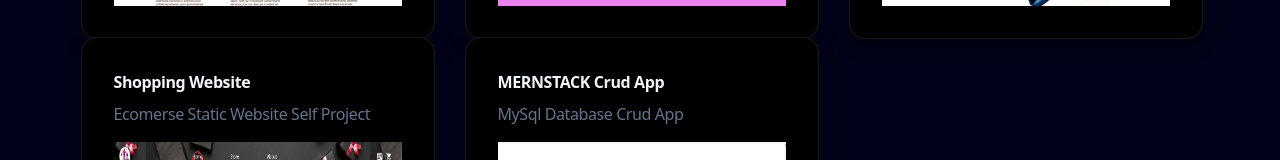
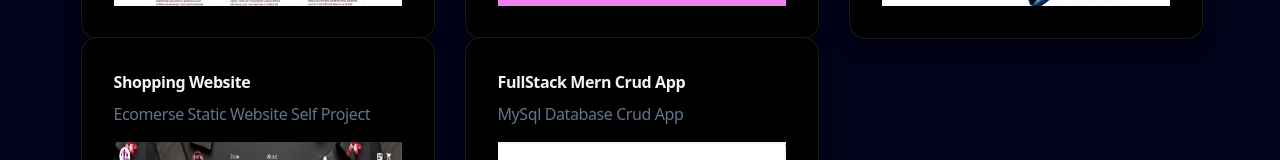
Before and after one commit to Azolec08/NextJs-Portfolio, a Next.js app: page / in a window 1280 px wide. Shown: the part 5189-5349 px from the top of the page. Built offline with nearby package versions, Linux system fonts and the light colour scheme.

Commit message:
add mern title

```diff
--- a/src/app/constants/index.tsx
+++ b/src/app/constants/index.tsx
@@ -68,7 +68,7 @@ export const projects = [
   },
   {
     id: 5,
-    title: "MERNSTACK Crud App",
+    title: "FullStack Mern Crud App",
     description: "MySql Database Crud App",
     href: "https://todo-list-fullstack-mysql.vercel.app/",
     img: "/crud_app.png",
```
